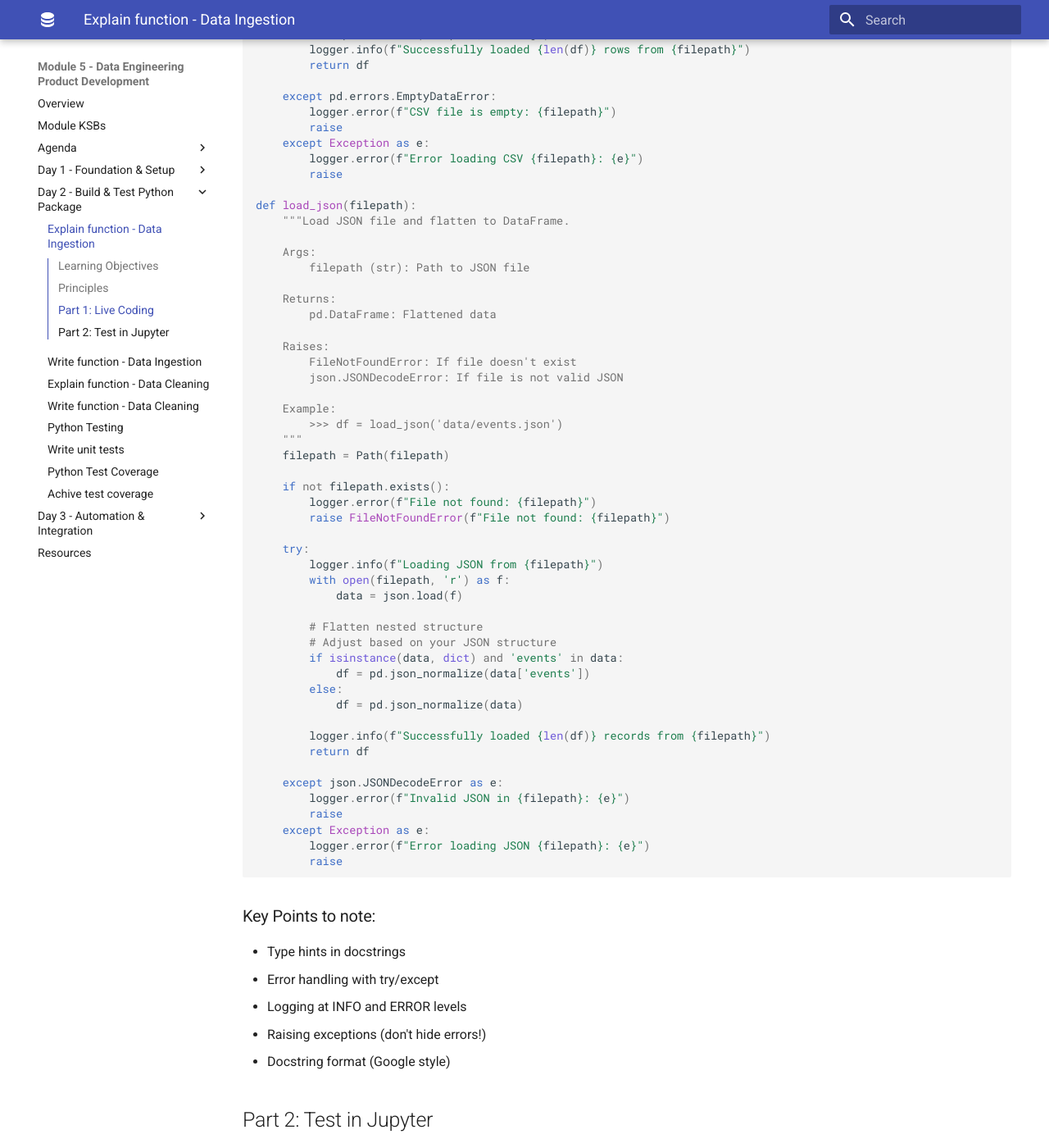
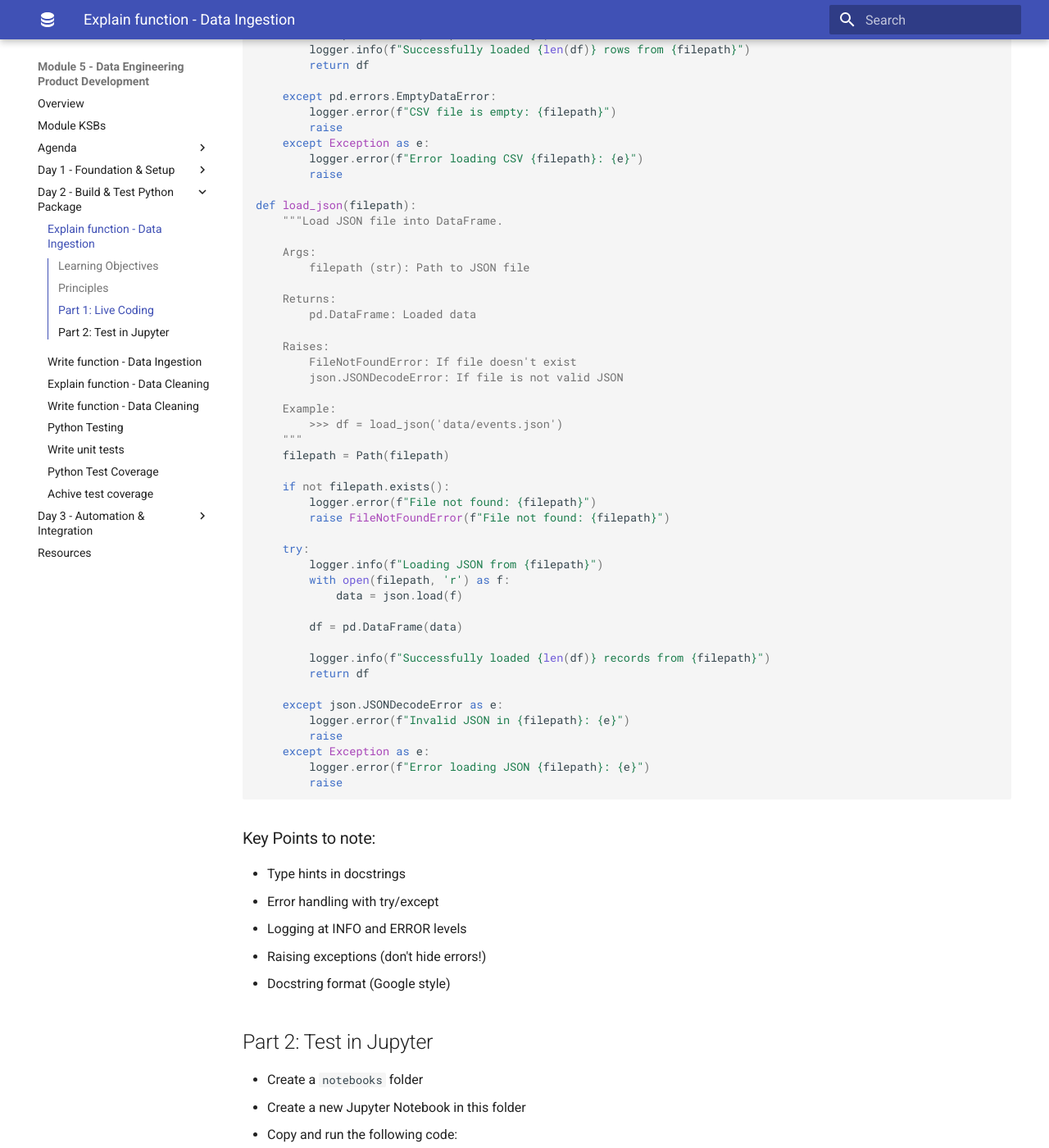
Before and after one commit to qaalabs/DE5M5, an MkDocs documentation site: the page built from docs/day2/ingestion.md, in a window 1280 px wide and 1400 px high, scrolled down 1541 px. Shown: the whole window at 82% size. Built offline with MkDocs 1.6.1 and Material for MkDocs 9.7.7, drawn with Linux system fonts in a browser that asks for light colours.

Commit message:
json is no longer nested

```diff
--- a/docs/day2/ingestion.md
+++ b/docs/day2/ingestion.md
@@ -75,13 +75,13 @@ def load_csv(filepath, **kwargs):
         raise
 
 def load_json(filepath):
-    """Load JSON file and flatten to DataFrame.
+    """Load JSON file into DataFrame.
 
     Args:
         filepath (str): Path to JSON file
 
     Returns:
-        pd.DataFrame: Flattened data
+        pd.DataFrame: Loaded data
 
     Raises:
         FileNotFoundError: If file doesn't exist
@@ -101,12 +101,7 @@ def load_json(filepath):
         with open(filepath, 'r') as f:
             data = json.load(f)
 
-        # Flatten nested structure
-        # Adjust based on your JSON structure
-        if isinstance(data, dict) and 'events' in data:
-            df = pd.json_normalize(data['events'])
-        else:
-            df = pd.json_normalize(data)
+        df = pd.DataFrame(data)
 
         logger.info(f"Successfully loaded {len(df)} records from {filepath}")
         return df
```
Also changed, not shown: docs/day1/sample-data.md (+2 -2 lines), docs/day1/scenario.md (+2 -2 lines), docs/day1/your-mission.md (+1 -2 lines), tutor/DE5M5D1/files.md (+1 -1 lines), 2 other files.
